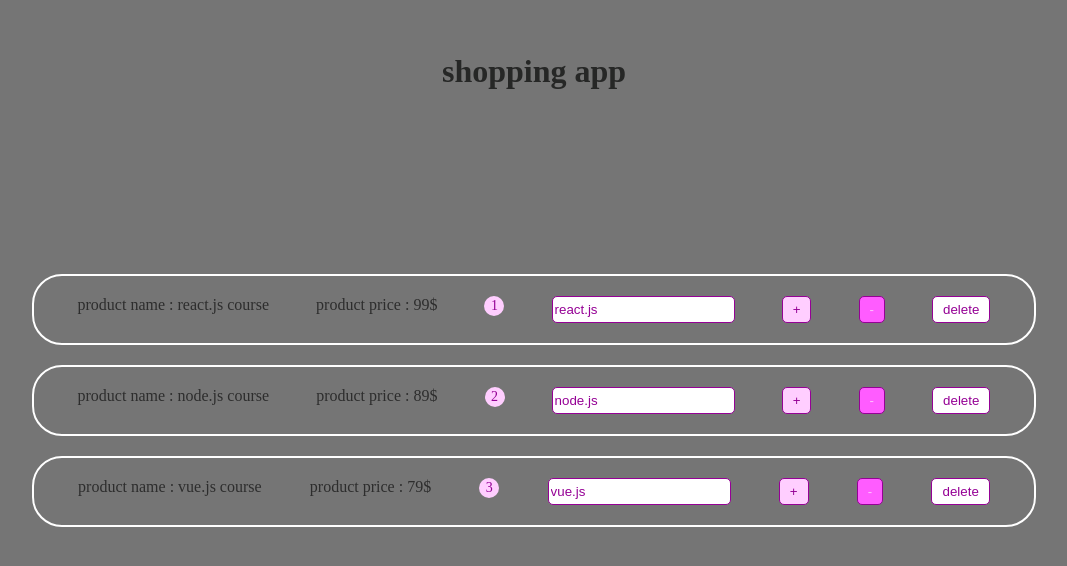
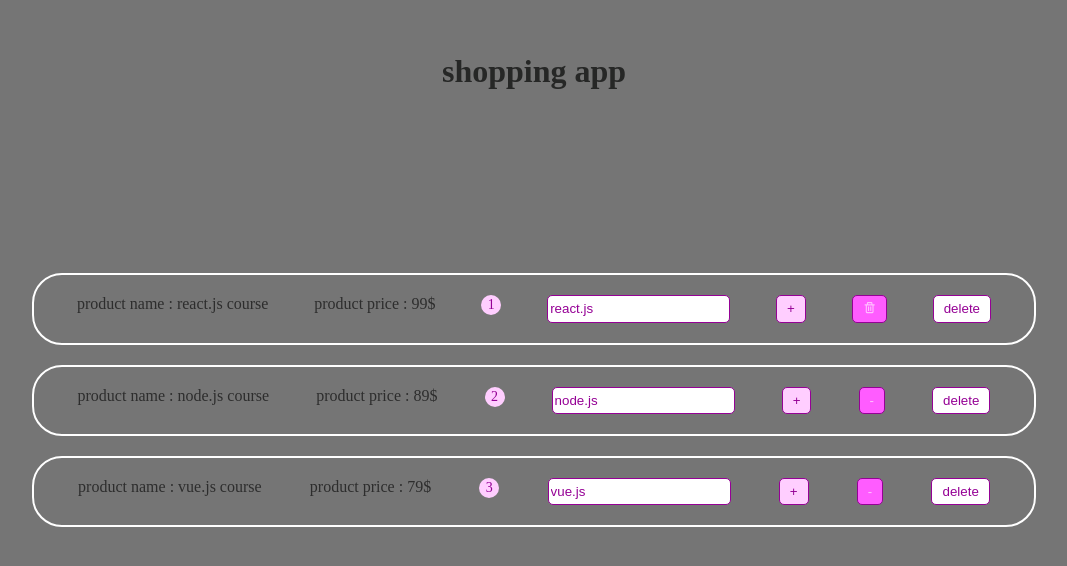
Before and after one commit to Farhad-Toumarzade/react, a React (Create React App) app: page / in a window 1280 px wide. Shown: the part 110-676 px from the top of the page, without its empty margins (106-1173 px from the left). Built offline with nearby package versions, Linux system fonts and the light colour scheme; the HTML template or start-up script is replaced by a standard one.

Commit message:
react icon added

```diff
--- a/package.json
+++ b/package.json
@@ -8,6 +8,7 @@
     "@testing-library/user-event": "^13.5.0",
     "react": "^18.2.0",
     "react-dom": "^18.2.0",
+    "react-icons": "^4.8.0",
     "react-scripts": "5.0.1",
     "web-vitals": "^2.1.4"
   },
--- a/src/product.js
+++ b/src/product.js
@@ -1,5 +1,6 @@
 // import './product.css'
 import styles from './product.module.css';
+import { BiTrash } from "react-icons/bi";
 
 const product = (props) => {
     // console.log(props);
@@ -13,7 +14,7 @@ const product = (props) => {
                 +
             </button>
             <button onClick={props.onDecrement} className={`${styles.button} ${styles.DeI}`}>
-                -
+                {props.product.quantity > 1 ? "-" : <BiTrash />}
             </button>
             <button onClick={props.onDelete} className={styles.button}>
                 delete
--- a/src/product/ProductList.js
+++ b/src/product/ProductList.js
@@ -1,5 +1,6 @@
 import React, { Component } from 'react';
 import Product from '../product';
+
 
 class ProductList extends Component {
     state = { Products:[
```
Also changed, not shown: 1 other file (tests, documents, lock files or other folders).
